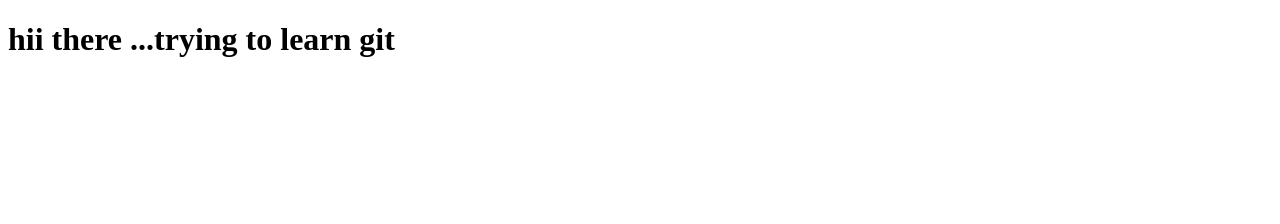
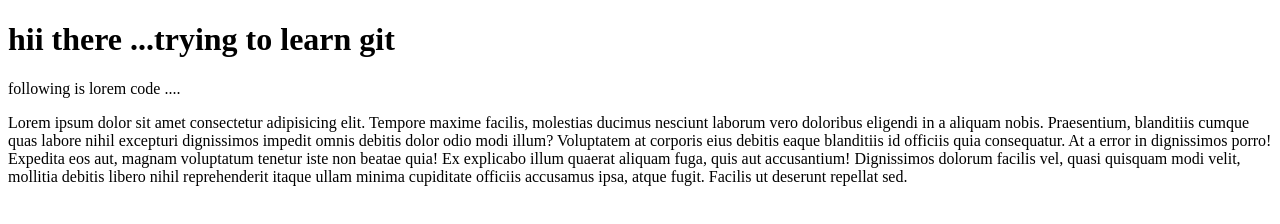
Before and after one commit to itsOmkar/letslearngit, a plain HTML site: page index.html in a window 1280 px wide. Drawn offline with Linux system fonts and the light colour scheme.

Commit message:
added some text

```diff
--- a/index.html
+++ b/index.html
@@ -8,5 +8,8 @@
 </head>
 <body>
     <h1>hii there ...trying to learn git</h1>
+    <p>following is lorem code ....</p>
+    <p>Lorem ipsum dolor sit amet consectetur adipisicing elit. Tempore maxime facilis, molestias ducimus nesciunt laborum vero doloribus eligendi in a aliquam nobis. Praesentium, blanditiis cumque quas labore nihil excepturi dignissimos impedit omnis debitis dolor odio modi illum? Voluptatem at corporis eius debitis eaque blanditiis id officiis quia consequatur. At a error in dignissimos porro! Expedita eos aut, magnam voluptatum tenetur iste non beatae quia! Ex explicabo illum quaerat aliquam fuga, quis aut accusantium! Dignissimos dolorum facilis vel, quasi quisquam modi velit, mollitia debitis libero nihil reprehenderit itaque ullam minima cupiditate officiis accusamus ipsa, atque fugit. Facilis ut deserunt repellat sed.</p>
+
 </body>
 </html>
```
